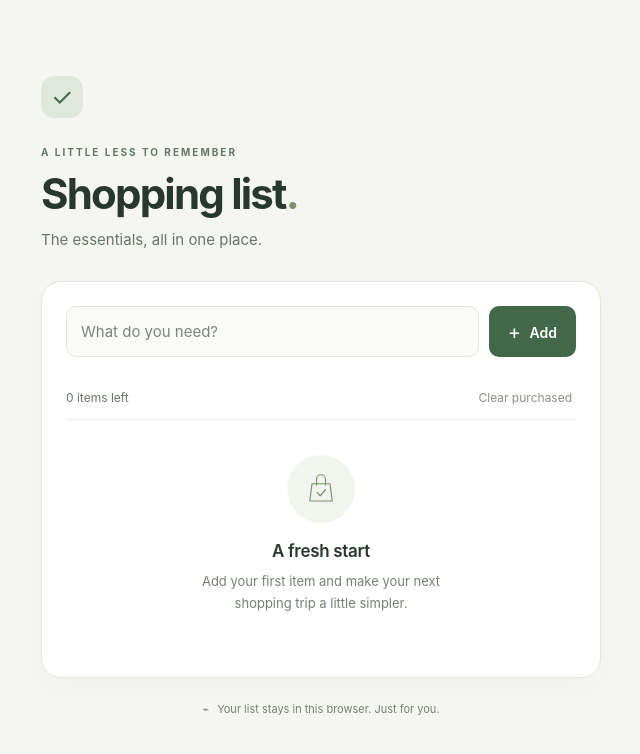
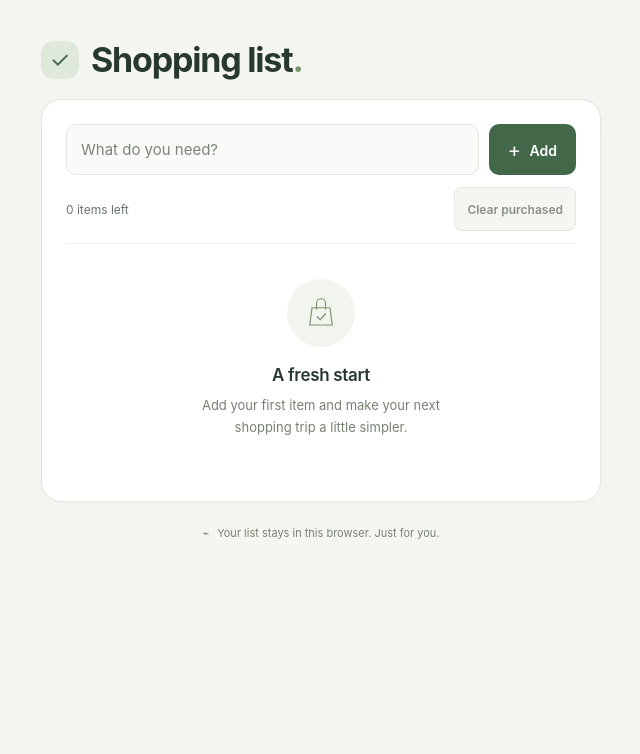
Before and after one commit to Costa365/shopping-list, a website: page index.html in a window 1280 px wide. Shown: the whole page, without its empty margins (319-959 px from the left). Drawn offline with Linux system fonts and the light colour scheme.

Commit message:
Compact shopping list layout and add production Compose setup

```diff
--- /dev/null
+++ b/compose.production.yaml
@@ -0,0 +1,4 @@
+services:
+  web:
+    image: shopping-list:production
+    restart: unless-stopped
--- a/index.html
+++ b/index.html
@@ -12,9 +12,7 @@
   <main class="app">
     <header>
       <div class="brand-mark" aria-hidden="true">✓</div>
-      <p class="eyebrow">A LITTLE LESS TO REMEMBER</p>
       <h1>Shopping list<span>.</span></h1>
-      <p class="intro">The essentials, all in one place.</p>
     </header>
 
     <section class="list-card" aria-label="Your shopping list">
@@ -25,7 +23,7 @@
       </form>
       <div class="list-toolbar">
         <p id="remaining" role="status">0 items left</p>
-        <button id="clear-purchased" class="text-button" type="button" disabled>Clear purchased</button>
+        <button id="clear-purchased" class="clear-button" type="button" disabled>Clear purchased</button>
       </div>
       <ul id="items" aria-label="Items"></ul>
       <div id="empty-state">
--- a/styles.css
+++ b/styles.css
@@ -4,13 +4,11 @@ body { margin: 0; min-width: 280px; }
 button, input { font: inherit; }
 button { cursor: pointer; }
 button:disabled { cursor: default; }
-.app { width: min(100% - 40px, 560px); margin: 76px auto 32px; }
-header { margin-bottom: 32px; }
-.brand-mark { display: grid; place-items: center; width: 42px; height: 42px; border-radius: 13px; background: #dfe9db; color: #426849; font-size: 25px; margin-bottom: 28px; }
-.eyebrow { font-size: 10px; font-weight: 700; letter-spacing: 2px; color: #677767; margin: 0 0 12px; }
-h1 { font-size: clamp(32px, 7vw, 42px); letter-spacing: -1.8px; line-height: 1.15; margin: 0 0 12px; font-weight: 650; }
+.app { width: min(100% - 40px, 560px); margin: 40px auto 32px; }
+header { display: flex; align-items: center; gap: 12px; margin-bottom: 20px; }
+.brand-mark { display: grid; place-items: center; flex: 0 0 38px; width: 38px; height: 38px; border-radius: 13px; background: #dfe9db; color: #426849; font-size: 23px; }
+h1 { font-size: clamp(26px, 6vw, 34px); letter-spacing: -1.2px; line-height: 1.15; margin: 0; font-weight: 650; }
 h1 span { color: #78966b; }
-.intro { font-size: 15px; color: #697469; margin: 0; }
 .list-card { background: #fff; border: 1px solid #e2e6dc; border-radius: 20px; padding: 24px; box-shadow: 0 8px 30px #34422a05; }
 form { display: flex; gap: 10px; }
 input[type="text"], input:not([type]) { min-width: 0; width: 100%; border: 1px solid #e2e6dc; border-radius: 10px; background: #fafbf8; padding: 15px 14px; color: #27382e; font-size: 15px; }
@@ -19,14 +17,14 @@ input::placeholder { color: #7b8579; }
 .add-button span { font-size: 20px; font-weight: 400; vertical-align: -1px; margin-right: 5px; }
 .add-button:hover { background: #35563b; }
 :focus-visible { outline: 3px solid #85a979; outline-offset: 3px; }
-.list-toolbar { display: flex; justify-content: space-between; align-items: center; gap: 8px; padding-top: 18px; }
+.list-toolbar { display: flex; justify-content: space-between; align-items: center; gap: 8px; padding: 12px 0; }
 #remaining { font-size: 12px; color: #697469; margin: 0; }
-.text-button { border: 0; background: none; color: #426849; min-height: 44px; font-size: 12px; padding: 0 4px; }
-.text-button:hover:enabled { text-decoration: underline; }
-.text-button:disabled { color: #899086; }
+.clear-button { border: 1px solid #cbd9c5; border-radius: 8px; background: #edf3e8; color: #426849; min-height: 44px; font-size: 12px; font-weight: 600; padding: 0 12px; }
+.clear-button:hover:enabled { background: #dfe9d8; border-color: #a9bea0; }
+.clear-button:disabled { color: #899086; background: #f5f6f2; border-color: #e2e6dc; }
 ul { list-style: none; padding: 0; margin: 0; }
 li { border-top: 1px solid #edf0e8; }
-.item-label { display: flex; align-items: center; gap: 13px; min-height: 64px; padding: 12px 2px; cursor: pointer; }
+.item-label { display: flex; align-items: center; gap: 13px; min-height: 46px; padding: 8px 2px; cursor: pointer; }
 .item-label input { appearance: none; flex: 0 0 22px; width: 22px; height: 22px; margin: 0; border: 1.5px solid #cbd4c7; border-radius: 7px; display: grid; place-content: center; background: #fff; }
 .item-label input:checked { background: #e5eddf; border-color: #d5e1cd; }
 .item-label input:checked::after { content: '✓'; font-size: 16px; color: #426849; }
@@ -42,4 +40,4 @@ footer { text-align: center; font-size: 11px; color: #778172; margin-top: 24px;
 footer span { margin-right: 5px; }
 .sr-only { position: absolute; width: 1px; height: 1px; padding: 0; margin: -1px; overflow: hidden; clip: rect(0, 0, 0, 0); white-space: nowrap; border: 0; }
 [hidden] { display: none !important; }
-@media (max-width: 480px) { .app { margin-top: 36px; width: calc(100% - 32px); } .list-card { padding: 18px; } .add-button { padding: 0 14px; } }
+@media (max-width: 480px) { .app { margin-top: 20px; width: calc(100% - 32px); } .list-card { padding: 18px; } .add-button { padding: 0 14px; } }
```
Also changed, not shown: README.md.
